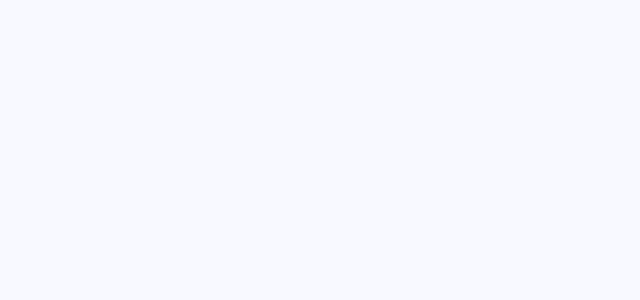
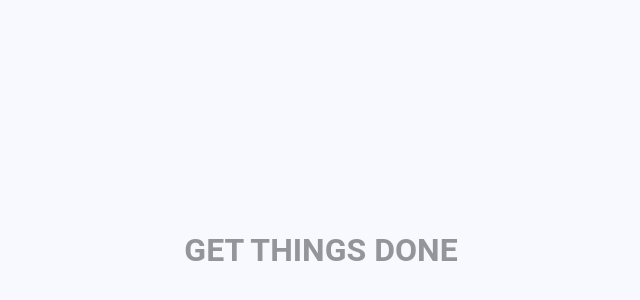
Before and after one commit to breno-gabriel/Simple-To-do-list, a React (Vite) app: page / in a window 1280 px wide. Shown: the part 118-418 px from the top of the page, without its empty margins (319-959 px from the left). Built offline with nearby package versions, Linux system fonts and the light colour scheme.

Commit message:
feat: adding the button component

```diff
--- a/src/App.css
+++ b/src/App.css
@@ -5,3 +5,9 @@ body {
   background-color: #F8F9FF;
 
 }
+
+h1 {
+
+  color: rgba(0, 0, 0, 0.4);
+
+}
--- a/src/App.tsx
+++ b/src/App.tsx
@@ -1,10 +1,11 @@
 import './App.css'
+import Button from './component/Button/Button'
 
 function App() {
 
   return (
     <>
-
+      <h1>GET THINGS DONE</h1>
     </>
   )
 }
--- /dev/null
+++ b/src/component/Button/Button.css
@@ -0,0 +1,12 @@
+.button {
+
+    background-color: #626FEF;
+    border: none;
+    padding: 15px;
+    min-width: 120px;
+    color: white;
+    border-radius: 8px;
+    font-size: 15px;
+    cursor: pointer;
+
+}
--- /dev/null
+++ b/src/component/Button/Button.tsx
@@ -0,0 +1,16 @@
+import ButtonProps from '../../types/ButtonProps';
+import './Button.css'
+
+const Button = ({content, handleClick}: ButtonProps) => {
+
+    return (
+
+        <>
+            <button className='button'>{content}</button>
+        </>
+
+    )
+
+};
+
+export default Button;
--- a/src/index.css
+++ b/src/index.css
@@ -4,5 +4,15 @@
     --picklistButton: #D9D9D9;
     --taskListBackground: #ECEDF6;
     --appBackground: #F8F9FF;
+    font-family: 'Roboto', sans-serif;
 
 }
+
+body {
+
+    display: flex;
+    justify-content: center;
+    align-items: center;
+    height: 90vh;
+
+}
```
Also changed, not shown: src/types/ButtonProps.tsx (added, +8 -0 lines).
